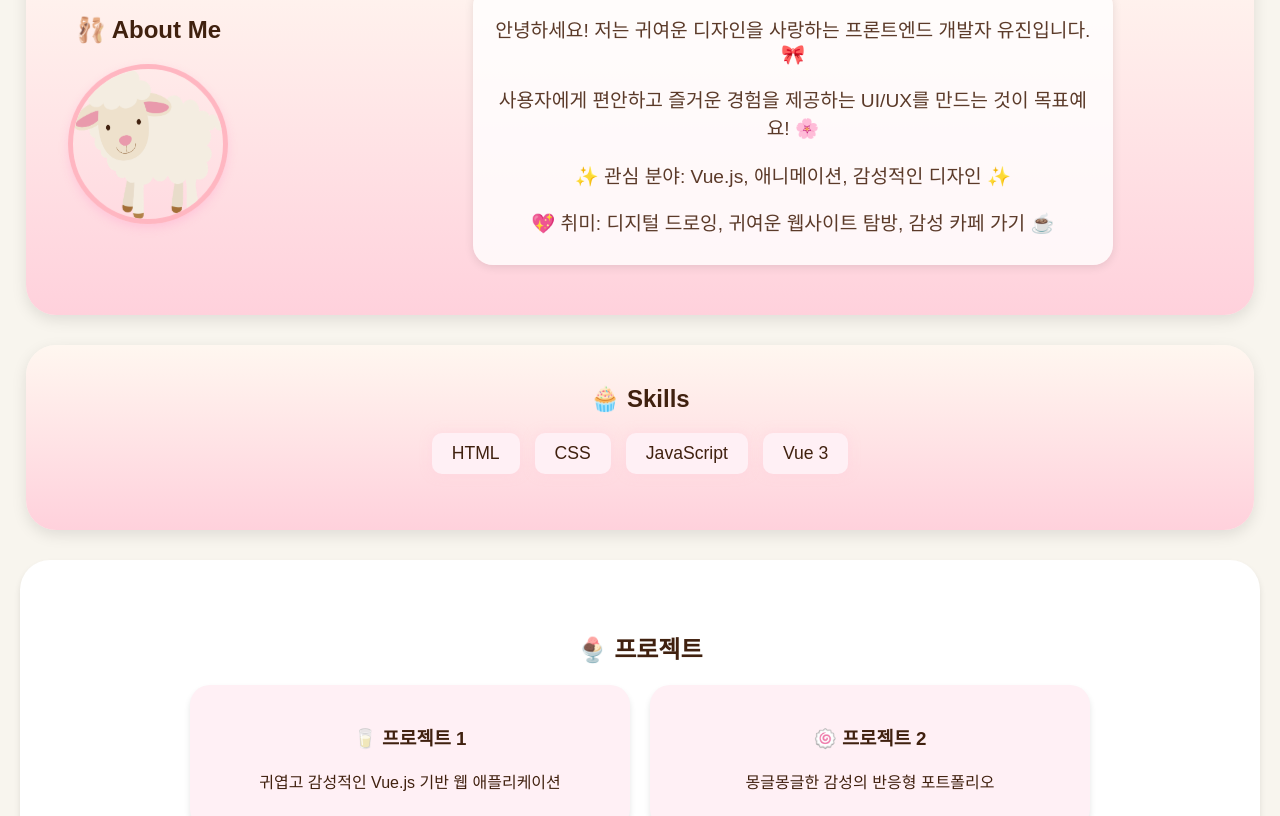
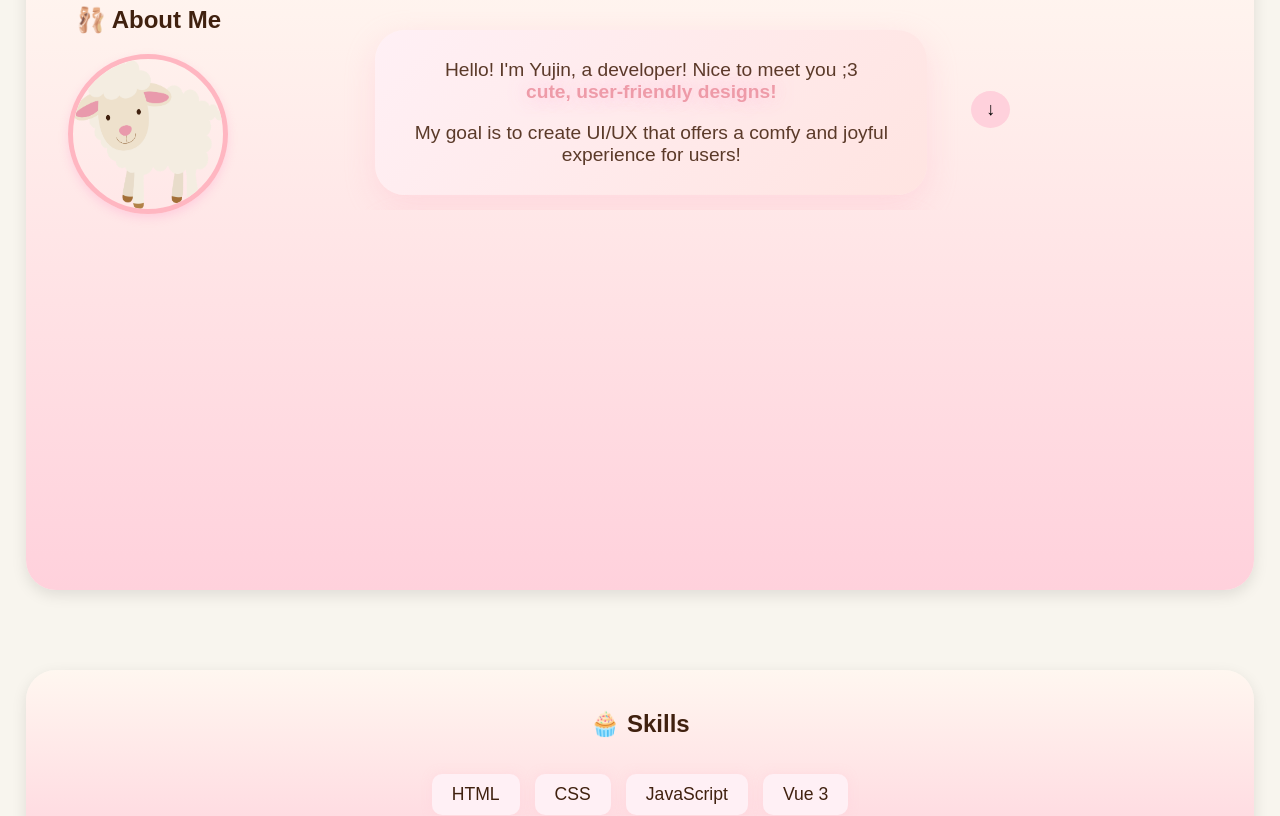
Before and after one commit to saechorom7/portfolio-vue3, a Vue app in the folder portfolio-vue3/: page / in a window 1280 px wide. Shown: the part 862-1678 px from the top of the page. Built offline with nearby package versions, Linux system fonts and the light colour scheme.

Commit message:
9.고민... +) hero 설명 주석 달기 1차(공부)

```diff
--- a/portfolio-vue3/src/assets/styles/about.css
+++ b/portfolio-vue3/src/assets/styles/about.css
@@ -1,5 +1,4 @@
 .about-me {
-  display: flex;
   justify-content: center;
   width: 100%;
 }
@@ -9,9 +8,23 @@
   padding: 60px;
   text-align: center;
   border-radius: 30px;
-  margin: 30px 20px;
+  margin: 80px 20px;
   box-shadow: 0px 5px 15px rgba(0, 0, 0, 0.1);
   animation: fadeIn 1s ease-in-out;
+}
+
+.about-section {
+  width: 91.5%;
+  height: 73vh;
+  overflow: hidden;
+  transition: transform 0.8s ease-in-out;
+  position: relative;
+  background: linear-gradient(to bottom, #FFF7F0, #FFD1DC);
+  border-radius: 30px;
+}
+
+.skills-section {
+  width: 91.5%;
 }
 
 .about-container {
@@ -57,18 +70,120 @@
   max-width: 600px;
   margin: 20px auto 10px;
   padding: 10px 20px 10px 20px;
-  background: rgba(255, 255, 255, 0.8);
-  border-radius: 20px;
-  box-shadow: 0px 2px 10px rgba(0, 0, 0, 0.1);
+  background: linear-gradient(135deg, #FFF0F5, #FFE4E1);
+  border-radius: 30px;
+  box-shadow: 0px 10px 30px rgba(255, 180, 200, 0.3);
+  transition: transform 0.3s ease-in-out;
+  position: relative;
+  animation: fadeInText 1.5s ease-in-out;
+}
+
+/* 📌 About 내용 (스크롤 시 전환) */
+.about-content {
+  position: relative;
+  height: 200px;
+  overflow: hidden;
+  transition: transform 0.8s ease-in-out;
+}
+
+.page-two .about-content {
+  transform: translateY(-100%);
+}
+
+/* 📌 네비게이션 버튼 */
+.nav-buttons {
+  bottom: 15px;
+  left: 50%;
+  display: flex;
+  gap: 10px;
+}
+
+.arrow-btn {
+  background: #FFD1DC;
+  border: none;
+  padding: 8px 15px;
+  border-radius: 50%;
+  font-size: 18px;
+  cursor: pointer;
+  transition: all 0.3s ease-in-out;
+}
+
+.arrow-btn:hover {
+  background: #FFC0CB;
+}
+
+/* 💭 말풍선 애니메이션 */
+.about-text {
+  position: relative;
+  animation: fadeInText 1.5s ease-in-out;
+  transition: transform 0.3s ease-in-out;
+}
+
+.about-text:hover {
+  transform: scale(1.02);
+}
+
+@keyframes fadeInText {
+  from {
+    opacity: 0;
+    transform: translateY(10px);
+  }
+  to {
+    opacity: 1;
+    transform: translateY(0);
+  }
+}
+
+/* ✨ 순차적으로 등장하는 애니메이션 */
+.fade-in-text {
+  opacity: 0;
+  transform: translateY(15px);
+  animation: fadeInSmooth 1.2s ease-in-out forwards;
+}
+
+.fade-in-text:nth-child(1) { animation-delay: 0.3s; }
+.fade-in-text:nth-child(2) { animation-delay: 0.6s; }
+.fade-in-text:nth-child(3) { animation-delay: 0.9s; }
+.fade-in-text:nth-child(4) { animation-delay: 1.2s; }
+
+@keyframes fadeInSmooth {
+  from {
+    opacity: 0;
+    transform: translateY(15px);
+  }
+  to {
+    opacity: 1;
+    transform: translateY(0);
+  }
+}
+
+/* 🌟 부드럽게 반짝이는 강조 효과 */
+.twinkle-effect {
+  animation: twinkle 2s infinite alternate;
+  font-weight: bold;
+  color: #ee9ba8;
+  text-shadow: 0px 0px 5px rgba(255, 150, 200, 0.5);
+}
+
+@keyframes twinkle {
+  0% { text-shadow: 0px 0px 8px rgba(255, 237, 250, 0.3); }
+  100% { text-shadow: 0px 0px 18px rgba(255, 180, 220, 0.7); }
+}
+
+/* 📌 스킬 리스트 가로 스크롤 */
+.skills-wrapper {
+  overflow-x: auto;
+  white-space: nowrap;
+  padding-bottom: 10px;
 }
 
 .skills-list {
+  display: flex;
+  gap: 15px;
+  justify-content: center;
   list-style: none;
   padding: 0;
-  display: flex;
-  flex-wrap: wrap;
-  justify-content: center;
-  gap: 15px;
+  flex-wrap: nowrap;
 }
 
 .skills-list li {
@@ -127,7 +242,11 @@
 /* 📱 반응형 스타일 */
 @media (max-width: 768px) {
   .about-section {
+    width: 96%;
     padding: 40px;
+  }
+  .skills-section {
+    width: 96%;
   }
   .profile-container img {
     width: 120px;
@@ -136,4 +255,8 @@
   .about-text {
     font-size: 1rem;
   }
+  .skills-list {
+    flex-wrap: wrap;
+    justify-content: center;
+  }
 }
--- a/portfolio-vue3/src/assets/styles/hero.css
+++ b/portfolio-vue3/src/assets/styles/hero.css
@@ -1,21 +1,21 @@
 /* 🎀 Hero 전체 섹션 */
 .hero {
-  height: 96vh;
-  display: flex;
-  justify-content: center;
-  align-items: center;
-  text-align: center;
-  background: linear-gradient(to bottom, #FFD1DC, #FFF0F5);
+  height: 96vh; /* 전체 화면 높이의 96%를 차지하도록 설정 */
+  display: flex; /* 내부 요소를 가로 정렬하기 위해 flex 사용 */
+  justify-content: center; /* 가로 방향 중앙 정렬 */
+  align-items: center; /* 세로 방향 중앙 정렬 */
+  text-align: center; /* 텍스트 중앙 정렬 */
+  background: linear-gradient(to bottom, #FFD1DC, #FFF0F5); /* 부드러운 그라디언트 배경 */
   border-radius: 30px;
   margin: 20px 20px 20px 20px;
-  z-index: 5; /* 기본값 */
-  position: relative;
-  overflow: hidden;
+  z-index: 5; /* 다른 요소들보다 위에 배치 */
+  position: relative; /* 내부 요소 배치를 위한 상대 위치 */
+  overflow: hidden; /* 넘치는 요소 숨기기 */
 }
 
 /* 🐏 umme 배경 */
 .umme {
-  position: absolute;
+  position: absolute; /* Hero 섹션 내부에서 절대 위치 */
   width: 100%;
   height: 1879px;
   background-image: url('/src/assets/umme1.png');
@@ -66,6 +66,7 @@
   white-space: nowrap;
   overflow: hidden;
   padding: 5px 10px;
+  border-right: 2px solid #40210F;
 }
 
 @keyframes blinkCursor {
@@ -98,7 +99,7 @@ div.text {
 
 .cute-animation {
   opacity: 0;
-  line-height: 20%;
+  line-height: 100%;
   animation: fadeIn 1.2s ease-out forwards, bounce 2s infinite alternate ease-in-out;
 }
 
--- a/portfolio-vue3/src/components/About.vue
+++ b/portfolio-vue3/src/components/About.vue
@@ -2,44 +2,77 @@
 import '../assets/styles/about.css';
 import { ref, onMounted } from 'vue';
 
-const fadeIn = ref(false);
+const activePage = ref(0); // 0 = 첫 번째 소개, 1 = 두 번째 소개
+
+const changePage = (direction) => {
+  if (direction === "next" && activePage.value < 1) {
+    activePage.value++;
+  } else if (direction === "prev" && activePage.value > 0) {
+    activePage.value--;
+  }
+};
+
+// 스크롤 이벤트 감지해서 자동 전환
+const handleScroll = (event) => {
+  if (event.deltaY > 0 && activePage.value < 1) {
+    activePage.value++;
+  } else if (event.deltaY < 0 && activePage.value > 0) {
+    activePage.value--;
+  }
+};
 
 onMounted(() => {
-  setTimeout(() => {
-    fadeIn.value = true;
-  }, 500); // 페이지 로드 후 애니메이션 시작
+  window.addEventListener("wheel", handleScroll);
 });
 </script>
 
 <template>
   <div class="about-me">
-    <section id="about" class="section about-section" :class="{ 'fade-in': fadeIn }">
+    <section id="about" class="section about-section">
       <div class="about-container">
         <div class="about-title">
           <h2 class="title">🩰 About Me</h2>
-          <!-- 프로필 사진 -->
           <div class="profile-container">
             <img src="/src/assets/umme1.png" alt="Yujin's Profile" class="profile-img" />
           </div>
         </div>
 
-        <!-- 소개글 -->
-        <div class="about-text">
-          <p class="intro">안녕하세요! 저는 귀여운 디자인을 사랑하는 프론트엔드 개발자 유진입니다. 🎀</p>
-          <p class="goal">사용자에게 편안하고 즐거운 경험을 제공하는 UI/UX를 만드는 것이 목표예요! 🌸</p>
-          <p class="interests">✨ 관심 분야: Vue.js, 애니메이션, 감성적인 디자인 ✨</p>
-          <p class="hobby">💖 취미: 디지털 드로잉, 귀여운 웹사이트 탐방, 감성 카페 가기 ☕</p>
+        <!-- 소개글 (스크롤 시 전환) -->
+        <div class="about-content" :class="{ 'page-two': activePage === 1 }">
+          <!-- 첫 번째 소개 페이지 -->
+          <div class="about-text first">
+            <p class="intro fade-in-text">Hello! I'm Yujin, a developer! Nice to meet you ;3<br>
+              <span class="twinkle-effect">cute, user-friendly designs!</span>
+            </p>
+            <p class="goal fade-in-text">My goal is to create UI/UX that offers a comfy and joyful experience for users!</p>
+          </div>
+
+          <!-- 두 번째 소개 페이지 -->
+          <div class="about-text second">
+            <p class="interests fade-in-text">Interests: <span class="twinkle-effect">Vue.js, JavaScript, HTML/CSS, design</span></p>
+            <p class="hobby fade-in-text">Hobbies: <span class="twinkle-effect">Exploring designs, cute websites, and cozy streets</span></p>
+          </div>
+        </div>
+
+        <!-- 페이지 이동 버튼 -->
+        <div class="nav-buttons">
+          <button v-if="activePage > 0" @click="changePage('prev')" class="arrow-btn">↑</button>
+          <button v-if="activePage < 1" @click="changePage('next')" class="arrow-btn">↓</button>
         </div>
       </div>
     </section>
-    <section id="skills" class="section skills-section" :class="{ 'fade-in': fadeIn }">
+
+    <!-- Skills -->
+    <section id="skills" class="section skills-section">
       <h2>🧁 Skills</h2>
+      <div class="skills-wrapper">
         <ul class="skills-list">
           <li>HTML</li>
           <li>CSS</li>
           <li>JavaScript</li>
           <li>Vue 3</li>
         </ul>
+      </div>
     </section>
   </div>
 </template>
--- a/portfolio-vue3/src/components/Hero.vue
+++ b/portfolio-vue3/src/components/Hero.vue
@@ -2,17 +2,17 @@
 import { ref, onMounted } from 'vue';
 import '/src/assets/styles/hero.css';
 
-const text = ref(""); // 타이핑될 텍스트
-const fullText = "Hello! I'm Yujin, a developer! 💭";
+const text = ref(""); // 타이핑될 텍스트를 저장하는 변수
+const fullText = "Hello! I'm Yujin, a developer! 💭"; // 타이핑될 전체 문장
 let index = 0;
-const isTypingDone = ref(false); // 타이핑 완료 여부
+const isTypingDone = ref(false); // 타이핑이 끝났는지 여부
 
-// 타이핑 효과 (커서가 항상 마지막 글자 끝에 위치)
+// 🎀 타이핑 애니메이션 효과 (커서가 항상 마지막 글자 뒤에 위치)
 const typeEffect = () => {
   if (index < fullText.length) {
     text.value = fullText.substring(0, index) + "<span class='cursor'>|</span>"; // 커서를 끝에 추가
     index++;
-    setTimeout(typeEffect, 100);
+    setTimeout(typeEffect, 100); // 100ms 간격으로 글자 출력
   } else {
     // 타이핑이 끝난 후 커서만 유지
     isTypingDone.value = true;
@@ -20,49 +20,49 @@ const typeEffect = () => {
   }
 };
 
-// 텍스트 애니메이션을 위한 클래스 추가
+// 🎀 텍스트 애니메이션을 위한 클래스 추가 (부드러운 등장 & 흔들리는 효과)
 const applyAnimation = () => {
   const text1 = document.getElementById("animatedText");
   const text2 = document.getElementById("animatedText2");
 
-  if (text1) text1.classList.add("cute-animation");
+  if (text1) text1.classList.add("cute-animation"); // 애니메이션 적용
   if (text2) text2.classList.add("cute-animation");
 };
 
-// 컴포넌트가 마운트될 때 실행
+// 🎀 컴포넌트가 마운트될 때 실행 (타이핑 애니메이션 + 텍스트 애니메이션)
 onMounted(() => {
-  setTimeout(typeEffect, 2500);
+  setTimeout(typeEffect, 2500); // 2.5초 후 타이핑 시작
 
-  // 3초 후 애니메이션 적용
   setTimeout(() => {
-    applyAnimation();
+    applyAnimation(); // 3초 후 텍스트 애니메이션 실행
   }, 3000);
 });
 </script>
 
 <template>
   <section id="hero" class="hero">
-    <!-- 🐏 umme 배경 -->
+    <!-- 🐏 배경 이미지 -->
     <div class="umme"></div>
 
-    <!-- ☁️ 구름 배경 -->
+    <!-- ☁️ 구름 애니메이션 -->
     <div class="cloud cloud1"></div>
     <div class="cloud cloud2"></div>
 
     <div class="hero-content">
+      <!-- ✨ 타이핑 애니메이션 + 부드러운 등장 텍스트 -->
       <div class="text">
         <h1 class="typing" v-html="text"></h1>
         <p id="animatedText" class="animation-text">I'm a front-end developer who loves cute and charming designs! (oﾟvﾟ)ノ</p>
         <p id="animatedText2" class="animation-text">I strive to create UI/UX that gives users a comfortable and enjoyable experience! ::&gt;_&lt;::</p>
       </div>
 
-      <!-- 🛠️ 버튼 두 개 -->
+      <!-- 🛠️ 프로젝트 & 스킬 보기 버튼 -->
       <div class="buttons">
         <a href="#projects" class="btn primary">🍨 View Projects</a>
         <a href="#skills" class="btn secondary">🧁 View Skills</a>
       </div>
 
-      <!-- 🐏 귀여운 캐릭터 -->
+      <!-- 🐏 귀여운 캐릭터 이미지 -->
       <div class="character">
         <img src="/src/assets/umme1.png" alt="귀여운 캐릭터" />
       </div>
```
Also changed, not shown: portfolio-vue3/index.html (line endings or trailing spaces). Lines whose indentation alone changed are shown as unchanged.
